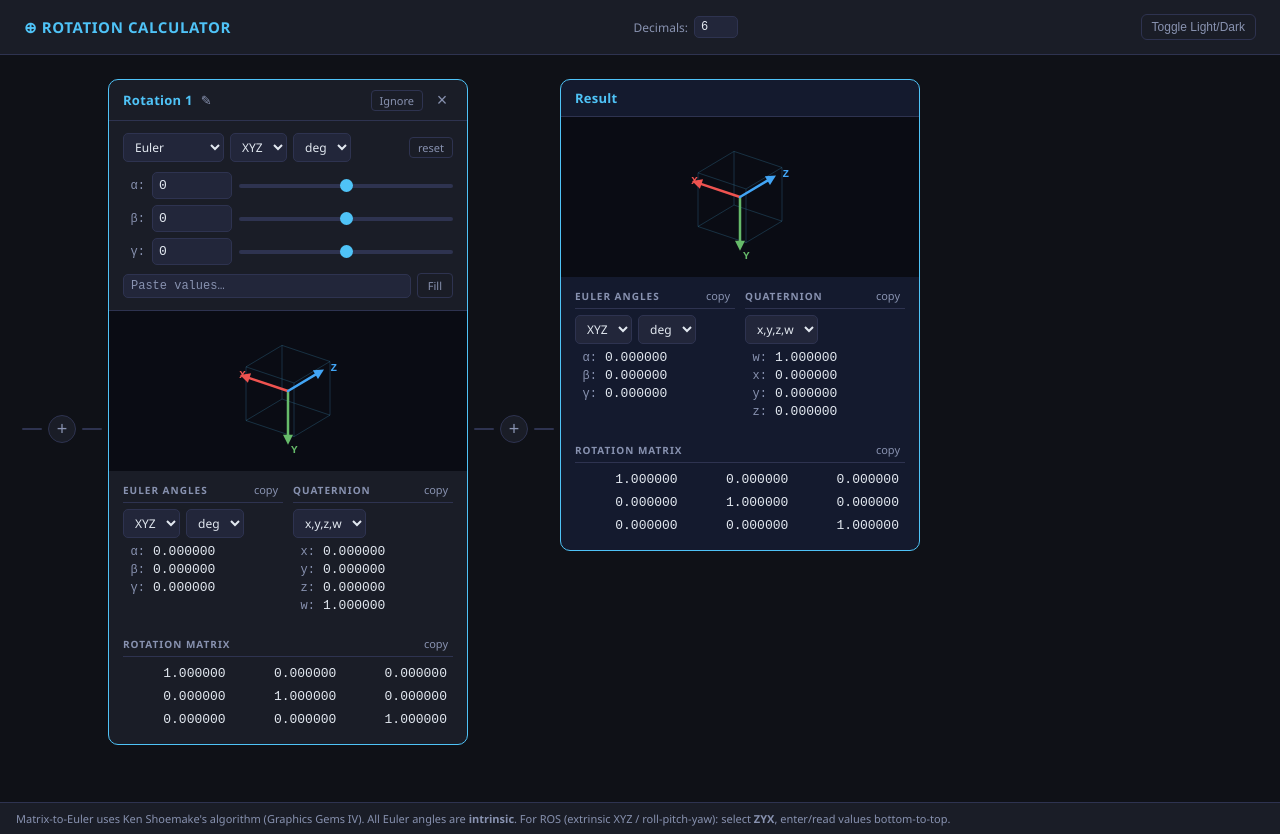
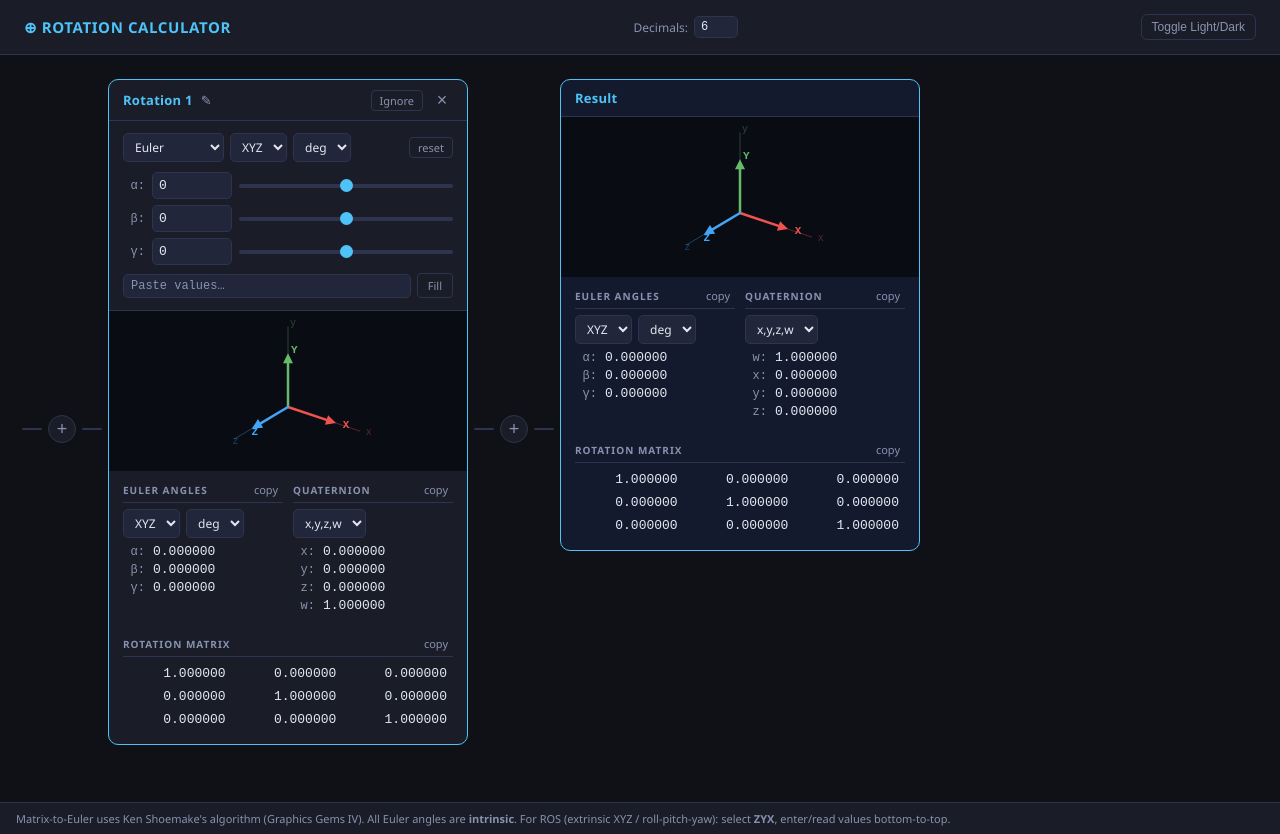
Before and after one commit to RoboticsChen/rotation_caculator, a plain HTML site: page index.html in a window 1280 px wide. Drawn offline with Linux system fonts and the light colour scheme.

Commit message:
Fix view to right-handed and replace cube with world-frame ghost axes
Camera basis now uses forward = -eye so the projected triad reads as a
standard right-handed iso view. The cube wireframe is replaced by a
faded, slightly longer set of world-frame reference axes, so all three
rotation degrees of freedom remain visible without the cubes rotational
symmetry hiding them.

Co-Authored-By: Claude Opus 4.7 (1M context) <noreply@anthropic.com>

```diff
--- a/index.html
+++ b/index.html
@@ -568,23 +568,21 @@ function defaultRotation(id) {
 }
 
 // ─── Canvas 2D axis visualizer ───────────────────────────────────────────────
-// Camera direction (isometric-ish): eye at (1.2, 1.0, 1.6) normalised
+// Right-handed view: eye at (1.2, 1.0, 1.6), looking at the origin, world up = +Y.
+// CAM points from origin toward viewer (used for depth sorting).
+// View basis: forward = -CAM (toward scene), right = forward × up, up_view = right × forward.
 const CAM = (()=>{
   const e=[1.2,1.0,1.6], n=Math.sqrt(e[0]**2+e[1]**2+e[2]**2);
   return e.map(v=>v/n);
 })();
-// Up vector for view (world Y)
 const CAM_RIGHT=(()=>{
-  const up=[0,1,0];
-  // right = normalize(eye × up)
-  const r=[CAM[1]*up[2]-CAM[2]*up[1], CAM[2]*up[0]-CAM[0]*up[2], CAM[0]*up[1]-CAM[1]*up[0]];
+  const f=CAM.map(v=>-v), up=[0,1,0];
+  const r=[f[1]*up[2]-f[2]*up[1], f[2]*up[0]-f[0]*up[2], f[0]*up[1]-f[1]*up[0]];
   const n=Math.sqrt(r[0]**2+r[1]**2+r[2]**2); return r.map(v=>v/n);
 })();
 const CAM_UP=(()=>{
-  // up = cam × right
-  const u=[CAM[1]*CAM_RIGHT[2]-CAM[2]*CAM_RIGHT[1],
-            CAM[2]*CAM_RIGHT[0]-CAM[0]*CAM_RIGHT[2],
-            CAM[0]*CAM_RIGHT[1]-CAM[1]*CAM_RIGHT[0]];
+  const f=CAM.map(v=>-v), r=CAM_RIGHT;
+  const u=[r[1]*f[2]-r[2]*f[1], r[2]*f[0]-r[0]*f[2], r[0]*f[1]-r[1]*f[0]];
   const n=Math.sqrt(u[0]**2+u[1]**2+u[2]**2); return u.map(v=>v/n);
 })();
 
@@ -619,11 +617,20 @@ function drawArrow(ctx, ox,oy, tx,ty, color, label) {
   ctx.fillText(label, tx+ux*4+3, ty+uy*4+4);
 }
 
-function drawCubeEdge(ctx, pts, a, b) {
+function drawGhostAxis(ctx, ox,oy, tx,ty, color, label) {
+  const dx=tx-ox, dy=ty-oy, len=Math.sqrt(dx*dx+dy*dy);
+  if(len<1) return;
+  ctx.save();
+  ctx.strokeStyle=color; ctx.fillStyle=color;
+  ctx.lineWidth=1;
   ctx.beginPath();
-  ctx.moveTo(pts[a][0],pts[a][1]);
-  ctx.lineTo(pts[b][0],pts[b][1]);
+  ctx.moveTo(ox,oy);
+  ctx.lineTo(tx,ty);
   ctx.stroke();
+  ctx.font='10px monospace';
+  const ux=dx/len, uy=dy/len;
+  ctx.fillText(label, tx+ux*4+2, ty+uy*4+3);
+  ctx.restore();
 }
 
 function initViz(rot, canvas) {
@@ -642,7 +649,7 @@ function updateViz(rot) {
   ctx.fillStyle=dark?'#0a0c14':'#e8eaf6';
   ctx.fillRect(0,0,W,H);
 
-  const cx=W/2, cy=H/2, scale=60;
+  const cx=W/2, cy=H*0.6, scale=60;
   const R=rot._mat;
 
   // Transform world axes by rotation matrix R
@@ -656,17 +663,17 @@ function updateViz(rot) {
     return [cx+sx*scale, cy+sy*scale];
   }
 
-  // Draw cube wireframe (unit cube corners ±0.5)
-  const s=0.5;
-  const corners=[
-    [-s,-s,-s],[s,-s,-s],[s,s,-s],[-s,s,-s],
-    [-s,-s, s],[s,-s, s],[s,s, s],[-s,s, s]
-  ];
-  const edges=[[0,1],[1,2],[2,3],[3,0],[4,5],[5,6],[6,7],[7,4],[0,4],[1,5],[2,6],[3,7]];
-  const pts=corners.map(([x,y,z])=>worldToScreen(x,y,z));
-  ctx.strokeStyle=dark?'rgba(79,195,247,0.2)':'rgba(25,118,210,0.2)';
-  ctx.lineWidth=1;
-  edges.forEach(([a,b])=>drawCubeEdge(ctx,pts,a,b));
+  // World-frame ghost axes (identity, faded — reference for the rotated frame)
+  const worldProj=(x,y,z)=>{ const [sx,sy]=project3D(x,y,z); return [cx+sx*scale, cy+sy*scale]; };
+  const ghostAlpha=dark?0.35:0.45;
+  const GL=1.5; // ghost axis length, slightly longer than rotated axes
+  const ghostO=worldProj(0,0,0);
+  const ghosts=[
+    {end:worldProj(GL,0,0), color:`rgba(239,83,80,${ghostAlpha})`,  label:'x', depth:-CAM[0]*GL},
+    {end:worldProj(0,GL,0), color:`rgba(102,187,106,${ghostAlpha})`,label:'y', depth:-CAM[1]*GL},
+    {end:worldProj(0,0,GL), color:`rgba(66,165,245,${ghostAlpha})`, label:'z', depth:-CAM[2]*GL},
+  ].sort((a,b)=>b.depth-a.depth);
+  ghosts.forEach(({end,color,label})=>drawGhostAxis(ctx,ghostO[0],ghostO[1],end[0],end[1],color,label));
 
   // Draw axes
   const O=worldToScreen(0,0,0);
```
